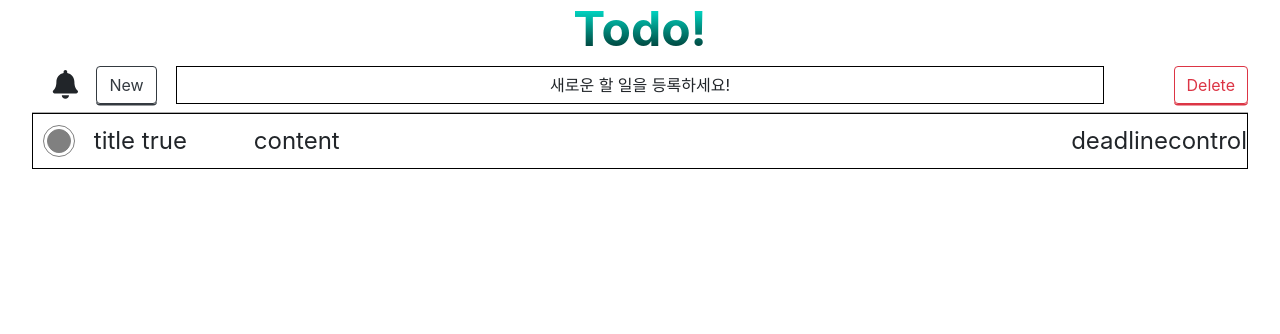
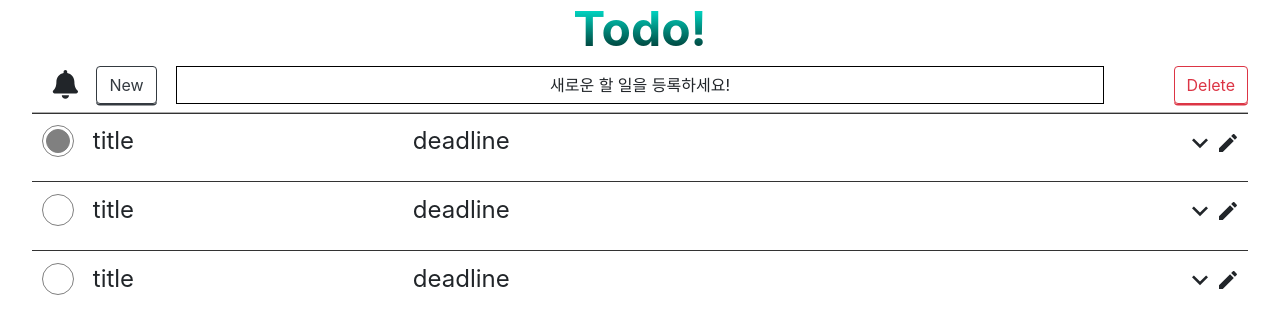
Before and after one commit to fed-gren/Todo-App, a React (Create React App) app in the folder todo_client/: page / in a window 1280 px wide. Both pictures are taken after a click on the element 58 px from the left and 140 px from the top of the page. Shown: the top 334 px of the page. Built offline with nearby package versions, Linux system fonts and the light colour scheme; the HTML template or start-up script is replaced by a standard one.

Commit message:
feat: add collapse to todo card
- 카드 펼치기, 접기 추가
- 펼친 경우 todo 내용 확인 가능

```diff
--- a/todo_client/src/components/TodoCard.js
+++ b/todo_client/src/components/TodoCard.js
@@ -1,25 +1,54 @@
-import React, {useState} from "react";
+import React, { useState } from "react";
 import "../styles/TodoCard.css";
+import { Collapse } from "react-bootstrap";
+import { MdExpandLess, MdExpandMore, MdEdit } from "react-icons/md";
 
 function TodoCard() {
   const [todoDone, toggleStatus] = useState(false);
+  const [cardOpened, toggleCard] = useState(false);
 
   const statusHandler = () => toggleStatus(!todoDone);
+  const cardHandler = () => toggleCard(!cardOpened);
 
   return (
     <section className="todo_card">
+      <section className="todo_card_summary">
         <section className="todo_card_left">
           <section className="todo_card_checker">
             <div className="checker" onClick={statusHandler}>
-            {(todoDone) ? <div className="check_flag done"></div> : <div className="check_flag todo"></div>}
+              {todoDone ? (
+                <div className="check_flag done" />
+              ) : (
+                <div className="check_flag todo" />
+              )}
             </div>
           </section>
-        <section className="todo_card_title">title {`${todoDone}`}</section>
+          <section className="todo_card_title">title</section>
         </section>
-      <section className="todo_card_content">content</section>
+        <section className="todo_card_deadline">deadline</section>
         <section className="todo_card_right">
-        <section className="todo_card_deadline">deadline</section>
-        <section className="todo_card_control">control</section>
+          <section
+            className="todo_card_collapse"
+            onClick={cardHandler}
+            aria-controls="example-collapse-text"
+            aria-expanded={cardOpened}
+          >
+            {cardOpened ? <MdExpandLess /> : <MdExpandMore />}
+          </section>
+          <section className="todo_card_edit">
+            <MdEdit />
+          </section>
+        </section>
+      </section>
+      <section className="todo_card_content">
+        <Collapse in={cardOpened}>
+          <div id="example-collapse-text">
+          {/* id는 나중에 todo id랑 조합해서 생성 */}
+            Anim pariatur cliche reprehenderit, enim eiusmod high life accusamus
+            terry richardson ad squid. Nihil anim keffiyeh helvetica, craft beer
+            labore wes anderson cred nesciunt sapiente ea proident.
+          </div>
+        </Collapse>
       </section>
     </section>
   );
--- a/todo_client/src/components/TodoContainer.js
+++ b/todo_client/src/components/TodoContainer.js
@@ -7,7 +7,9 @@ import TodoCard from "./TodoCard";
 function TodoContainer() {
   return (
     <section className="todo_card_container">
-      <TodoCard />
+      {TodoCard()}
+      {TodoCard()}
+      {TodoCard()}
       {/* <TodoCard />
       <TodoCard />
       <TodoCard /> */}
--- a/todo_client/src/styles/TodoCard.css
+++ b/todo_client/src/styles/TodoCard.css
@@ -1,11 +1,12 @@
-.todo_card {
-  border: 1px solid black;
+.todo_card_summary {
+  border-top: 1px solid #333;
   width: 100%;
   display: flex;
+  flex-direction: row;
   height: 3.5rem;
+  font-size: 1.5rem;
   align-items: center;
   justify-content: space-around;
-  font-size: 1.5rem;
 }
 
 .todo_card_left {
@@ -14,7 +15,7 @@
   flex-grow: 0;
 }
 
-.todo_card_content {
+.todo_card_deadline {
   flex-grow: 1;
   padding: 0 .6rem;
 }
@@ -23,6 +24,7 @@
   display: flex;
   flex-direction: row;
   flex-grow: 0;
+  padding-right: .5rem;
 }
 
 .todo_card_checker {
@@ -50,18 +52,26 @@
   background-color: gray;
 }
 
-.done {
+.check_flag.done {
   visibility: visible;
-  opacity: 1;
 }
 
-.todo {
+.check_flag.todo {
   visibility: hidden;
 }
 
 .todo_card_title {
   display: flex;
   align-items: center;
-  width: 10rem;
+  width: 20rem;
   padding: 0 .6rem;
 }
+
+.todo_card_collapse > * {
+  font-size: 2rem;
+  cursor: pointer;
+}
+
+.todo_card_content {
+  padding: .4rem .8rem;
+}
```
Lines whose indentation alone changed are shown as unchanged.
